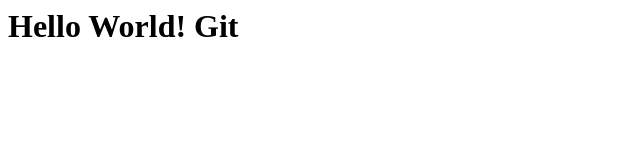
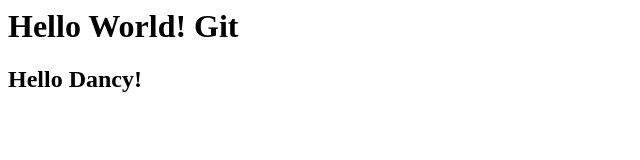
Before and after one commit to Femiliberty/my-site, a plain HTML site: page index.html in a window 1280 px wide. Shown: the whole page, without its empty margins (0-640 px from the left). Drawn offline with Linux system fonts and the light colour scheme.

Commit message:
Update index.html

```diff
--- a/index.html
+++ b/index.html
@@ -1 +1,2 @@
 <h1> Hello World! Git</h1>
+<h2> Hello Dancy! <h2>
```
